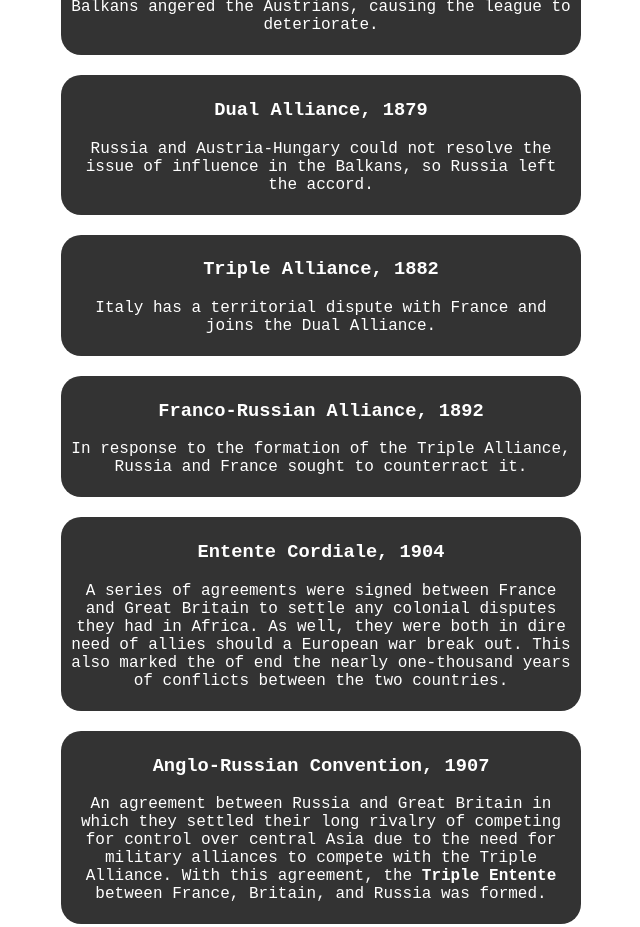
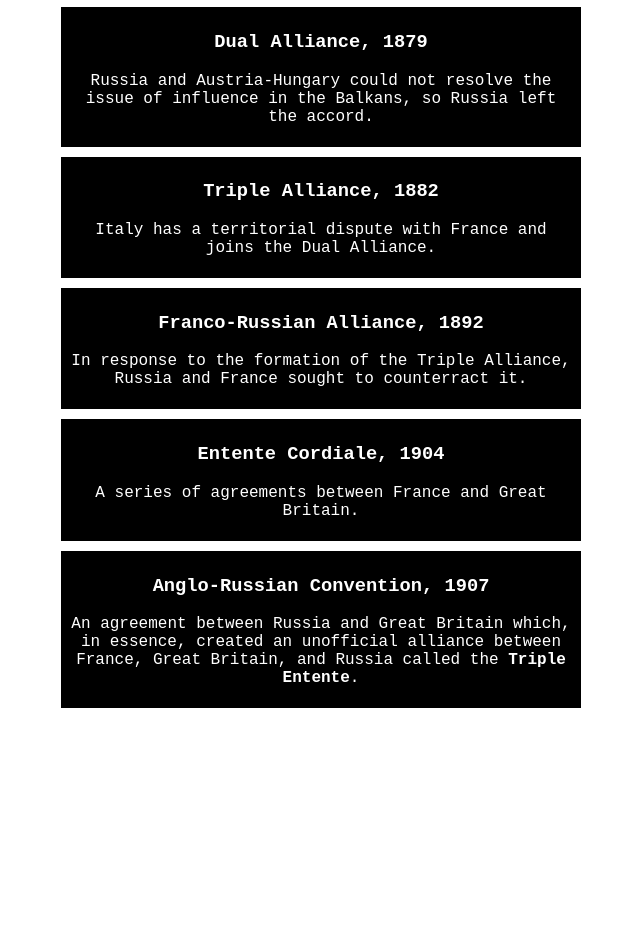
Before and after one commit to jacob-plumb/SOPELTTFWW, a plain HTML site: page index.html in a window 1280 px wide. Shown: the part 1401-2328 px from the top of the page, without its empty margins (319-959 px from the left). After the commit the page ends 2119 px from the top, so only its background shows below. Drawn offline with Linux system fonts and the light colour scheme.

Commit message:
Revert "Entente information & CSS additions"
This reverts commit e17a96179c014cea04974930cfab0b43890cf2a2.

```diff
--- a/index.html
+++ b/index.html
@@ -16,7 +16,7 @@
         <h3>Holy Alliance, 1815</h3>
         Prussia, Austria, and Russia joined together to combat the spread of
         republicanism in Europe and increase the influence of Christianity on
-        European politics by trying to secure the divine right of kings.
+        European politics.
       </p>
       <a class="link" href="http://www.napoleon-series.org/research/government/diplomatic/c_alliance.html" target="_blank">Source</a>
     </div>
@@ -89,22 +89,16 @@
     <div class="ec">
       <p id="7">
         <h3>Entente Cordiale, 1904</h3>
-        A series of agreements were signed between France and Great Britain to
-        settle any colonial disputes they had in Africa. As well, they were
-        both in dire need of allies should a European war break out. This
-        also marked the of end the nearly one-thousand years of conflicts between
-        the two countries.
+        A series of agreements between France and Great Britain.
       </p>
     </div>
 
     <div class="arc">
       <p id="8">
         <h3>Anglo-Russian Convention, 1907</h3>
-        An agreement between Russia and Great Britain in which they settled their
-        long rivalry of competing for control over central Asia due to the need
-        for military alliances to compete with the Triple Alliance. With this
-        agreement, the <b>Triple Entente</b> between France, Britain, and
-        Russia was formed.
+        An agreement between Russia and Great Britain which, in essence, created
+        an unofficial alliance between France, Great Britain, and Russia called
+        the <b>Triple Entente</b>.
       </p>
     </div>
 
--- a/style.css
+++ b/style.css
@@ -9,25 +9,19 @@ body {
 }
 
 div {
-  background-color: rgba(0, 0, 0, 0.8);
+  background-color: #000000;
   width: 500px;
   padding-top: 5px;
   padding-bottom: 5px;
   padding-left: 10px;
   padding-right: 10px;
-  margin-bottom: 20px;
-  border-radius: 20px;
+  margin-bottom: 10px;
 }
 
 h1 {
-  background-color: rgba(0, 0, 0, 0.8);
+  background-color: #000000;
   padding-top: 10px;
   padding-bottom: 10px;
-  border-radius: 50px;
-}
-
-img {
-  border-radius: 5px;
 }
 
 .header {
```
